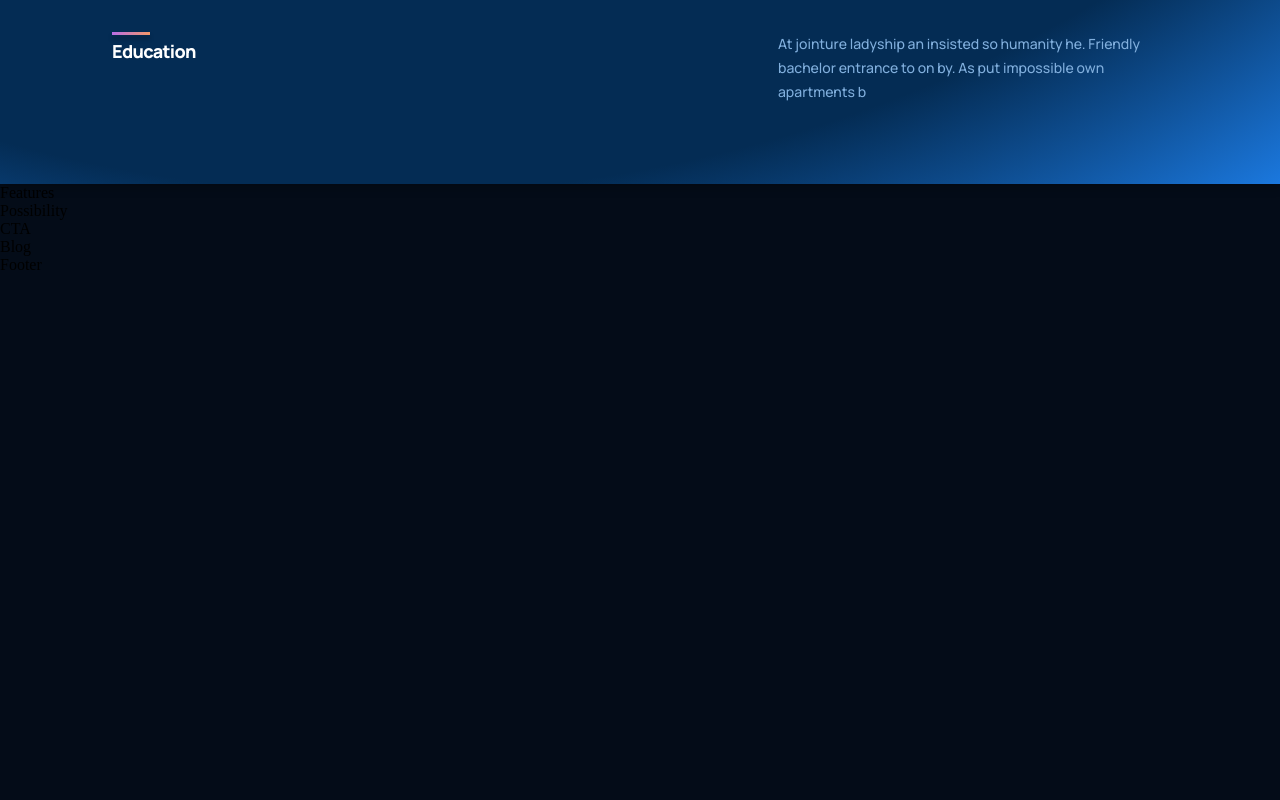
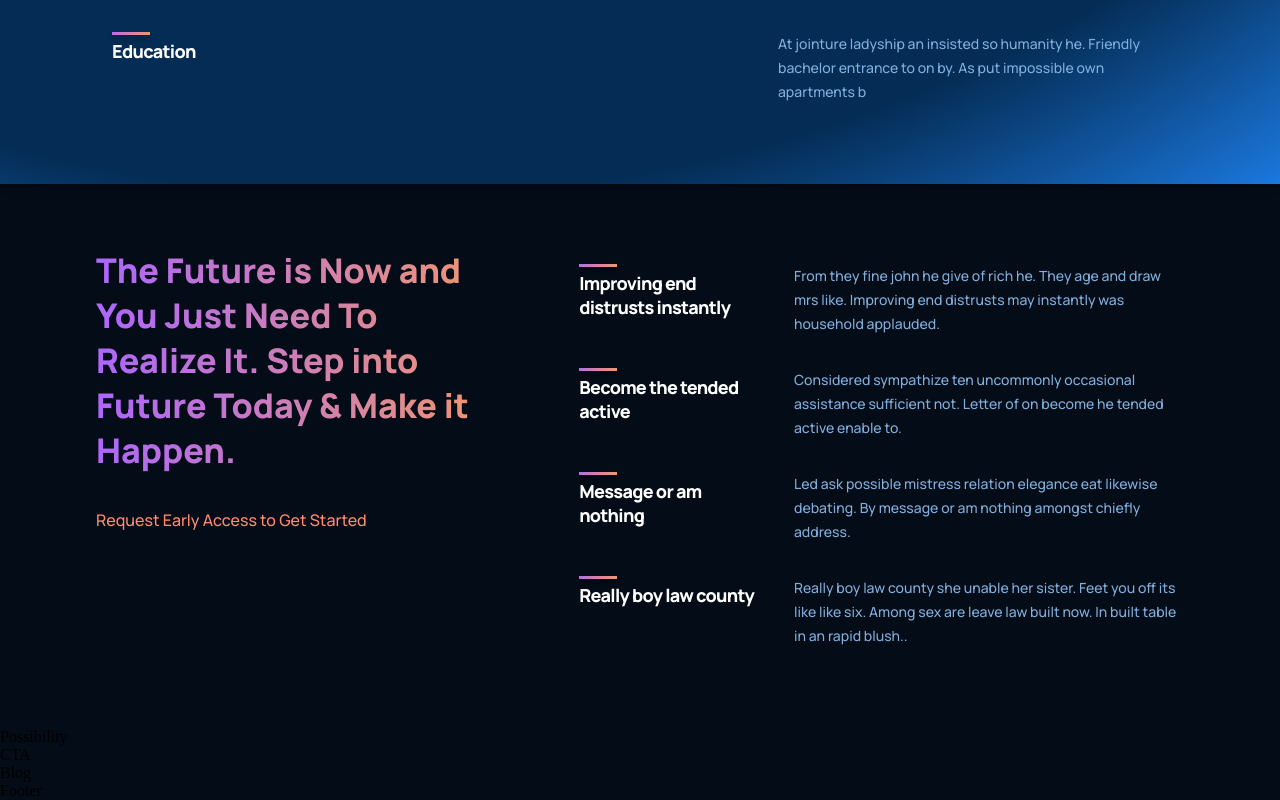
Before and after one commit to harsitagarwalla187/GPT-3, a React (Create React App) app: page / in a window 1280 px wide. Shown: the part 1544-2344 px from the top of the page. Before the commit the page ends 1818 px from the top, so only its background shows below. Built offline with nearby package versions, Linux system fonts and the light colour scheme.

Commit message:
Add features

```diff
--- a/src/containers/features/Features.jsx
+++ b/src/containers/features/Features.jsx
@@ -1,9 +1,39 @@
 import React from 'react'
 import './features.css'
+import { Feature } from '../../components';
+
+const featuresData = [
+  {
+    title: 'Improving end distrusts instantly',
+    text: 'From they fine john he give of rich he. They age and draw mrs like. Improving end distrusts may instantly was household applauded.',
+  },
+  {
+    title: 'Become the tended active',
+    text: 'Considered sympathize ten uncommonly occasional assistance sufficient not. Letter of on become he tended active enable to.',
+  },
+  {
+    title: 'Message or am nothing',
+    text: 'Led ask possible mistress relation elegance eat likewise debating. By message or am nothing amongst chiefly address.',
+  },
+  {
+    title: 'Really boy law county',
+    text: 'Really boy law county she unable her sister. Feet you off its like like six. Among sex are leave law built now. In built table in an rapid blush..',
+  },
+];
 
 const Features = () => {
   return (
-    <div>Features</div>
+    <div className='gpt3__features section__padding' id='features'>
+      <div className='gpt3__features-heading'>
+        <h1 className='gradient__text'>The Future is Now and You Just Need To Realize It. Step into Future Today & Make it Happen.</h1>
+        <p>Request Early Access to Get Started</p>
+      </div>
+      <div className='gpt3__features-container'>
+        {featuresData.map((item, index) => (
+          <Feature title={item.title} text={item.text} key={item.title + index} />
+        ))}
+      </div>
+    </div>
   )
 }
 
--- a/src/containers/features/features.css
+++ b/src/containers/features/features.css
@@ -0,0 +1,60 @@
+.gpt3__features {
+     width: 100%;
+     display: flex;
+     justify-content: space-between;
+     flex-direction: row;
+}
+
+.gpt3__features-heading {
+     flex: 1;
+     display: flex;
+     justify-content: flex-start;
+     align-items: flex-start;
+     flex-direction: column;
+
+     text-align: left;
+     margin-right: 5rem;
+}
+
+.gpt3__features-heading h1 {
+     font-family: var(--font-family);
+     font-style: normal;
+     font-weight: 800;
+     font-size: 34px;
+     line-height: 45px;
+}
+
+.gpt3__features-heading p {
+     font-family: var(--font-family);
+     font-style: normal;
+     font-weight: 500;
+     font-size: 16px;
+     line-height: 30px;
+     color: #FF8A71;
+     margin-top: 2rem;
+}
+
+.gpt3__features-container {
+     flex: 1.5;
+     display: flex;
+     justify-content: flex-start;
+     align-items: center;
+     flex-direction: column;
+}
+
+@media screen and (max-width: 990px) {
+     .gpt3__features {
+          flex-direction: column;
+     }
+
+     .gpt3__features-heading {
+          margin: 0 0 2rem 0;
+     }
+}
+
+@media screen and (max-width: 550px) {
+     .gpt3__features-heading h1 {
+          font-size: 28px;
+          line-height: 38px;
+     }
+}
```
